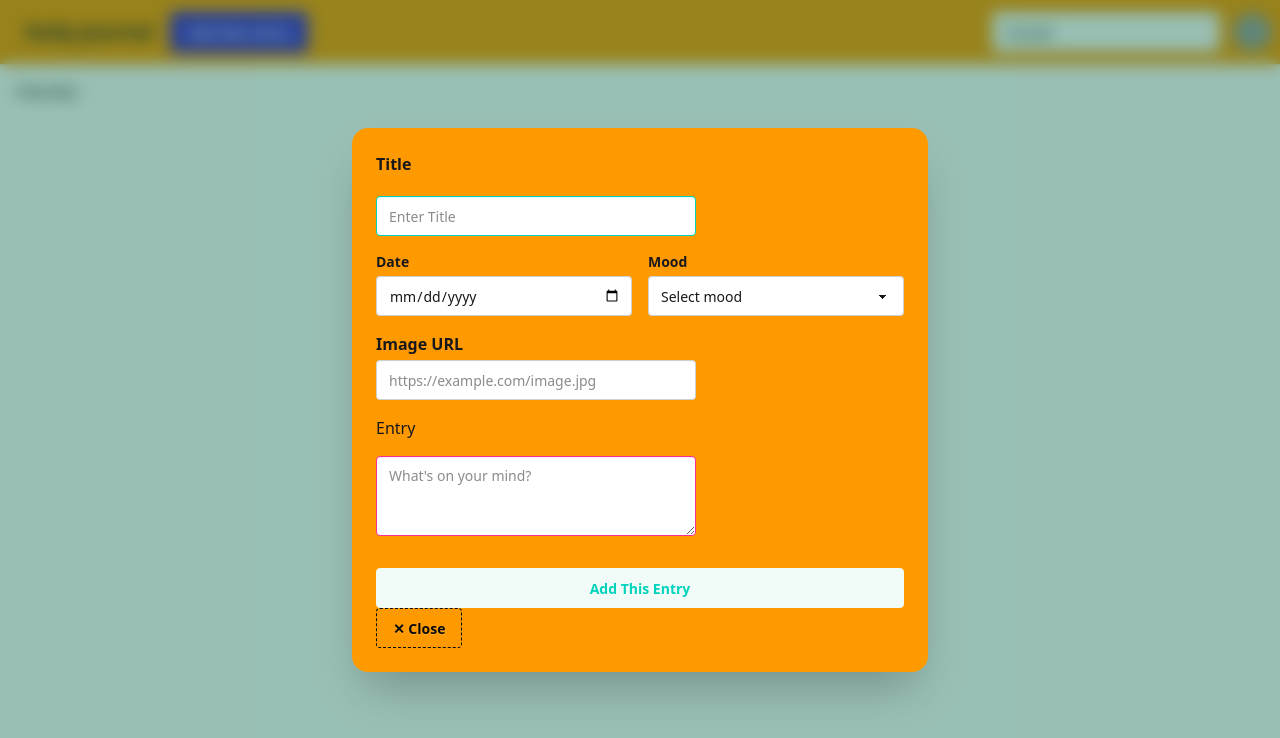
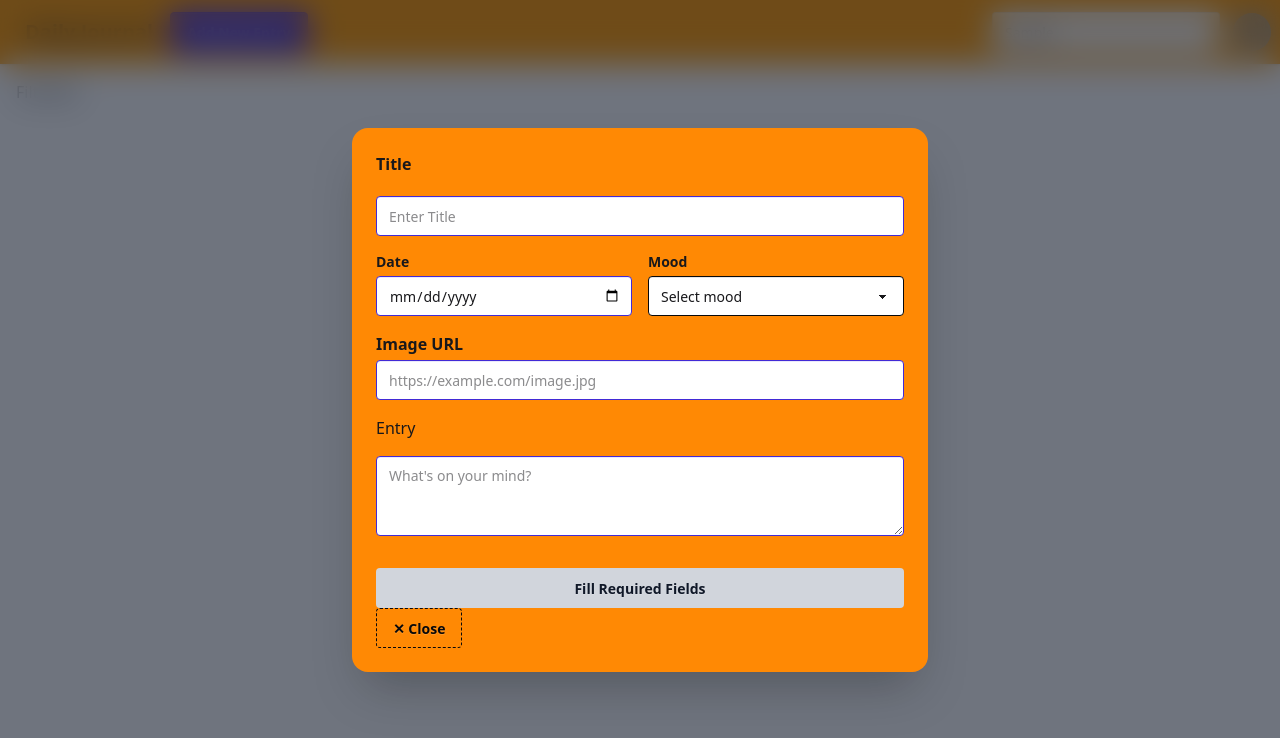
Before and after one commit to danooki/wd64-JournalEntry, a React (Vite) app: page / in a window 1280 px wide. Both pictures are taken after typing "Sample" into the empty fields and a click on the button "Add New Entry". Shown: the top 738 px of the page. Built offline with nearby package versions, Linux system fonts and the light colour scheme; grey boxes are pictures that could not be loaded.

Commit message:
added FR009 cooldown for entries and disabled submit button if entry is not complete

```diff
--- a/src/App.jsx
+++ b/src/App.jsx
@@ -8,6 +8,7 @@ import Navbar from "./components/Navbar";
 import DiaryEntryList from "./components/DiaryEntryList";
 import FilterBar from "./components/FilterBar";
 import AddEntryModal from "./components/AddEntryModal";
+import { canSubmitNewEntry, getRemainingCooldown } from "./utils/entryCooldown";
 
 const App = () => {
   // useState to manage diary entries
@@ -33,13 +34,26 @@ const App = () => {
   const handleSubmit = (newEntry) => {
     setEntries((prev) => [...prev, newEntry]);
     setIsModalOpen(false);
+    localStorage.setItem("lastEntryTime", Date.now()); // store submission time
+  };
+
+  // handleAddClick function to open the modal if cooldown allows
+  const handleAddClick = () => {
+    if (canSubmitNewEntry()) {
+      setIsModalOpen(true);
+    } else {
+      const hoursLeft = getRemainingCooldown().toFixed(1);
+      alert(
+        `⏳ You must wait ${hoursLeft} more hours before adding a new entry.`
+      );
+    }
   };
 
   // Main component handles NavBar + rendering DiaryEntryList and AddEntryModal
   return (
     <>
       {/* Navbar at the top of the page */}
-      <Navbar onAddClick={() => setIsModalOpen(true)} />
+      <Navbar onAddClick={handleAddClick} />
       <main className="container mx-auto p-4">
         <FilterBar />
         <DiaryEntryList entryData={entries} removeEntry={removeEntry} />
--- a/src/components/AddEntryModal.jsx
+++ b/src/components/AddEntryModal.jsx
@@ -1,14 +1,17 @@
+// AddEntryModal.jsx component renders a modal for adding a new diary entry.
+// includes a form for the user to fill out and a button to close the modal.
+
 import React from "react";
 import Form from "./DiaryEntryForm";
 
 const AddEntryModal = ({ onClose, handleSubmit }) => {
   return (
     <div
-      className="fixed inset-0 bg-emerald-800/40 backdrop-blur-sm flex items-center justify-center z-50"
+      className="fixed inset-0 backdrop-blur-lg bg-gray-900/60 flex items-center justify-center z-50"
       onClick={onClose} // clicking closes the modal
     >
       <div
-        className="bg-amber-500 rounded-2xl shadow-2xl p-6 w-full max-w-xl relative"
+        className=" bg-orange-400 rounded-2xl shadow-2xl p-6 w-full max-w-xl relative"
         onClick={(e) => e.stopPropagation()} // prevent click from closing modal
       >
         <Form handleSubmit={handleSubmit} />
--- a/src/components/DiaryEntryForm.jsx
+++ b/src/components/DiaryEntryForm.jsx
@@ -25,22 +25,47 @@ const DiaryEntryForm = ({ handleSubmit }) => {
     }));
   };
 
+  //
+  const [formErrors, setFormErrors] = useState({});
+
   // after each submission: prevents reload, pass data & resets to initialState.
   const submitForm = (e) => {
     e.preventDefault(); // added Thursday: prevent page reload
     handleSubmit(formData); // pass data to parent
     setFormData(initialState); // reset form.
+
+    // required fields
+    const requiredFields = ["title", "date", "body"];
+    const errors = {};
+
+    // check if required fields are filled
+    // if not, add to errors object
+    requiredFields.forEach((field) => {
+      if (!formData[field]) {
+        errors[field] = true;
+      }
+    });
+
+    if (Object.keys(errors).length > 0) {
+      setFormErrors(errors);
+      return; // don't submit
+    }
   };
+
+  // Check if form is valid for the button to be enabled.
+  const isFormValid = formData.title && formData.date && formData.body;
 
   // state for the form inputs
   return (
     <form onSubmit={submitForm} className="flex flex-col gap-y-4">
-      <label htmlFor="title" className="mb-1 font-semibold">
+      <label htmlFor="title" className="mb-1 font-semibold ">
         Title
       </label>
       <input
         placeholder="Enter Title"
-        className="input input-accent"
+        className={`input ${
+          formErrors.title ? "input-error" : "input-primary"
+        } w-full`}
         type="text"
         name="title"
         id="title"
@@ -57,7 +82,9 @@ const DiaryEntryForm = ({ handleSubmit }) => {
           </label>
           <input
             type="date"
-            className="input input-bordered"
+            className={`input ${
+              formErrors.title ? "input-error" : "input-primary"
+            }`}
             name="date"
             required
             value={formData.date}
@@ -70,7 +97,7 @@ const DiaryEntryForm = ({ handleSubmit }) => {
             Mood
           </label>
           <select
-            className="select select-bordered"
+            className="select select-neutral"
             name="mood"
             value={formData.mood}
             onChange={handleChange}
@@ -93,7 +120,9 @@ const DiaryEntryForm = ({ handleSubmit }) => {
         <input
           type="text"
           placeholder="https://example.com/image.jpg"
-          className="input input-bordered"
+          className={`input ${
+            formErrors.title ? "input-error" : "input-primary"
+          } w-full`}
           name="imageUrl"
           value={formData.imageUrl}
           onChange={handleChange}
@@ -103,7 +132,9 @@ const DiaryEntryForm = ({ handleSubmit }) => {
       <label>Entry</label>
       <textarea
         placeholder="What's on your mind?"
-        className="textarea textarea-secondary"
+        className={`textarea ${
+          formErrors.title ? "textarea-error" : "textarea-primary"
+        } w-full`}
         name="body"
         id="body"
         required
@@ -111,8 +142,14 @@ const DiaryEntryForm = ({ handleSubmit }) => {
         onChange={handleChange}
       />
 
-      <button type="submit" className="btn w-full btn-soft btn-accent mt-4">
-        Add This Entry
+      <button
+        type="submit"
+        className={`btn w-full mt-4 ${
+          !isFormValid ? "btn-disabled bg-gray-300 text-gray-900" : "btn-accent"
+        }`}
+        disabled={!isFormValid}
+      >
+        {isFormValid ? "Add This Entry" : "Fill Required Fields"}
       </button>
     </form>
   );
--- /dev/null
+++ b/src/utils/entryCooldown.js
@@ -0,0 +1,20 @@
+// functions to manage cooldowns for submitting new journal entries
+
+export const canSubmitNewEntry = (limitInHours = 4) => {
+  // check if the user can submit a new entry based on the cooldown limit
+  const last = localStorage.getItem("lastEntryTime"); // get the last entry time from localStorage
+  if (!last) return true;
+
+  const diffInHours = (Date.now() - Number(last)) / (1000 * 60 * 60); // Convert milliseconds to hours
+  // check if the difference is greater than or equal to the limit
+  return diffInHours >= limitInHours;
+};
+
+export const getRemainingCooldown = (limitInHours = 4) => {
+  // calculate the remaining cooldown time in hours
+  const last = localStorage.getItem("lastEntryTime"); // get the last entry time from localStorage
+  if (!last) return 0; // if no last entry time, return 0 cooldown
+
+  const diffInHours = (Date.now() - Number(last)) / (1000 * 60 * 60); // convert milliseconds to hours
+  return Math.max(0, limitInHours - diffInHours); // ensure cooldown is not negative.
+};
```
Also changed, not shown: 1 other file (tests, documents, lock files or other folders).
